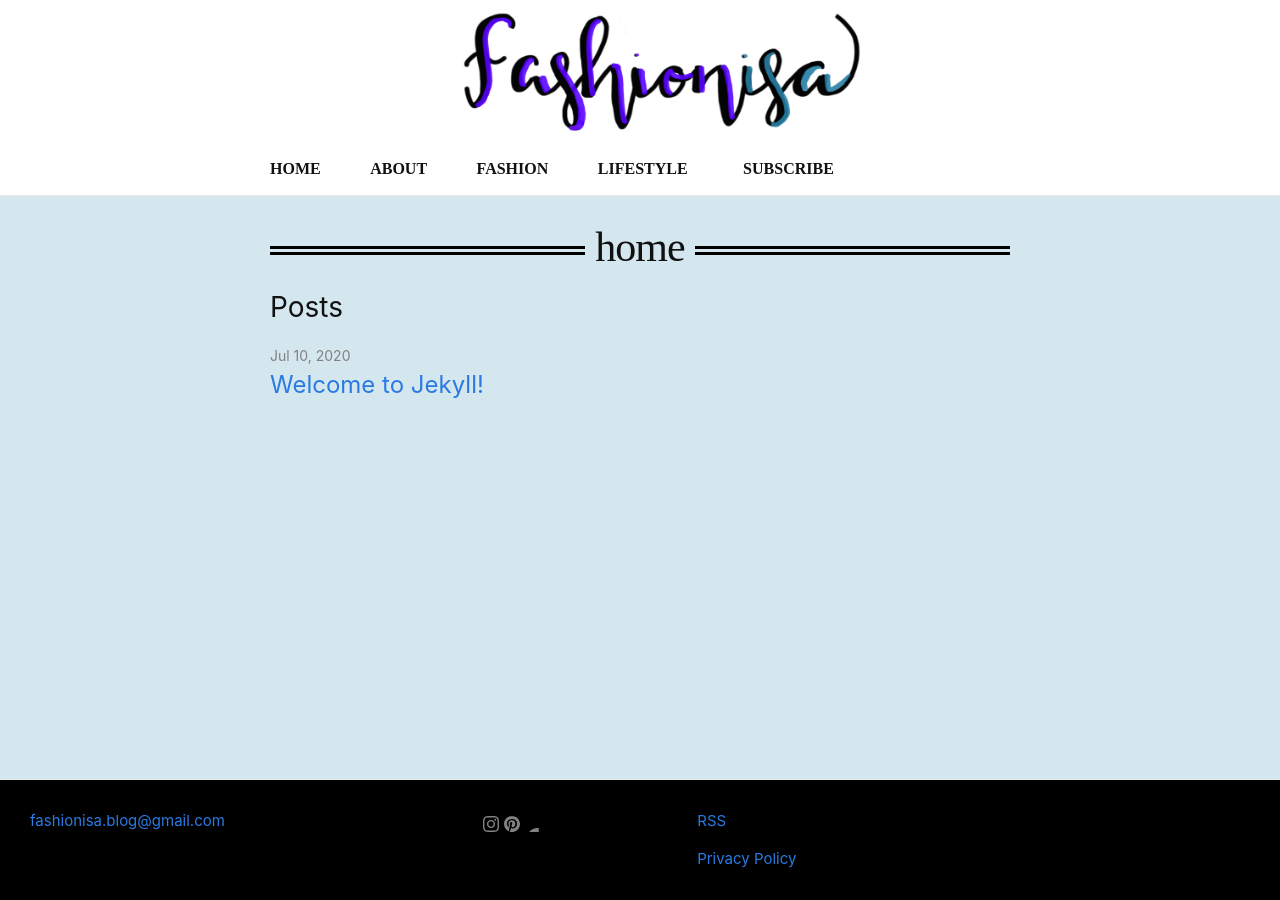
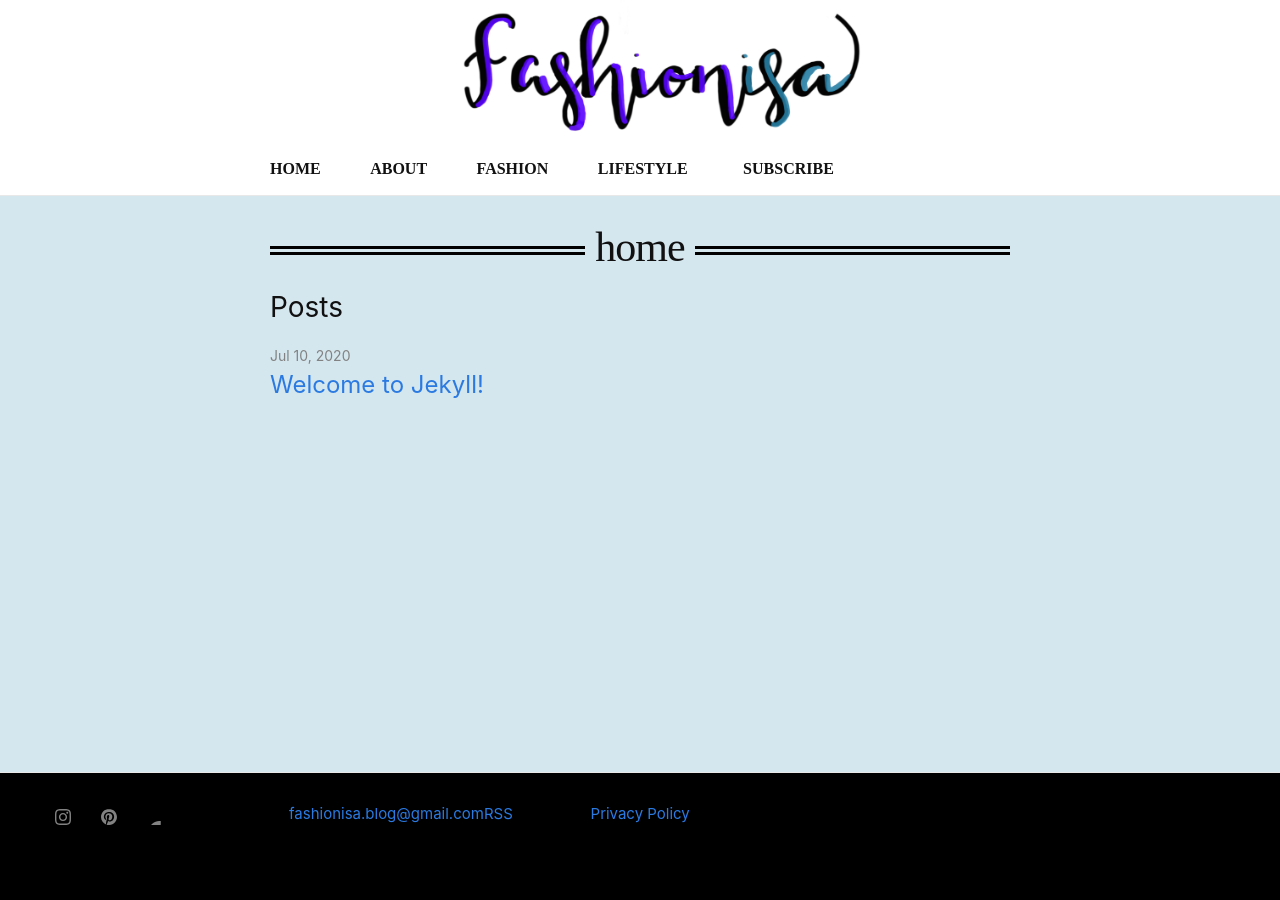
Before and after one commit to iwalte01/fashionisa-blog, a Jekyll site: the page built from index.md, in a window 1280 px wide. Built offline with Jekyll 4.4.1, drawn with Linux system fonts in a browser that asks for light colours.

Commit message:
aligned items in footer

```diff
--- a/_includes/footer.html
+++ b/_includes/footer.html
@@ -4,24 +4,21 @@
   <!--<div class="wrapper">-->
 
     <div class="footer-col-wrapper">
+
+      <div class="footer-col footer-col-2">
+        {%- include social.html -%}
+      </div>
+
       <div class="footer-col footer-col-1">
         <ul class="contact-list">
             {%- if site.email -%}
             <li><a class="u-email" href="mailto:{{ site.email }}" target="_blank" class="fa fa-envelope-o">{{ site.email }}</a></li>
             {%- endif -%}
+             <div class="rssfeed">
+              <p class="rss-subscribe"><!--subscribe --><a class="ftxt" href="{{ "/feed.xml" | relative_url }}"><!--via-->RSS</a></p>
+             </div>
+            <li><a class="ftxt" href="/fashionisa-blog/privacy-policy/">Privacy Policy</a></li>
         </ul>
-      </div>
-
-      <div class="footer-col footer-col-2">
-        {%- include social.html -%}
-      </div>
-
-      <div class="rssfeed">
-        <p class="rss-subscribe"><!--subscribe --><a class="ftxt" href="{{ "/feed.xml" | relative_url }}"><!--via-->RSS</a></p>
-      </div>
-
-      <div class="privacypolicy">
-        <a class="ftxt" href="/fashionisa-blog/privacy-policy/">Privacy Policy</a>
       </div>
 
     </div>
--- a/_sass/minima/_layout.scss
+++ b/_sass/minima/_layout.scss
@@ -143,9 +143,22 @@
  // margin-left: 0;
 }
 
+
 //added this
+.contact-list {
+  display: grid;
+  grid-template-columns: auto 1fr 1fr;
+}
+
+//added this
+//.contact-list li,
 .social-media-list li {
   display: inline-block;
+  //added padding to the social icons
+}
+
+.social-media-list li {
+  margin-left: 25px;
 }
 
 .footer-col-wrapper {
```
